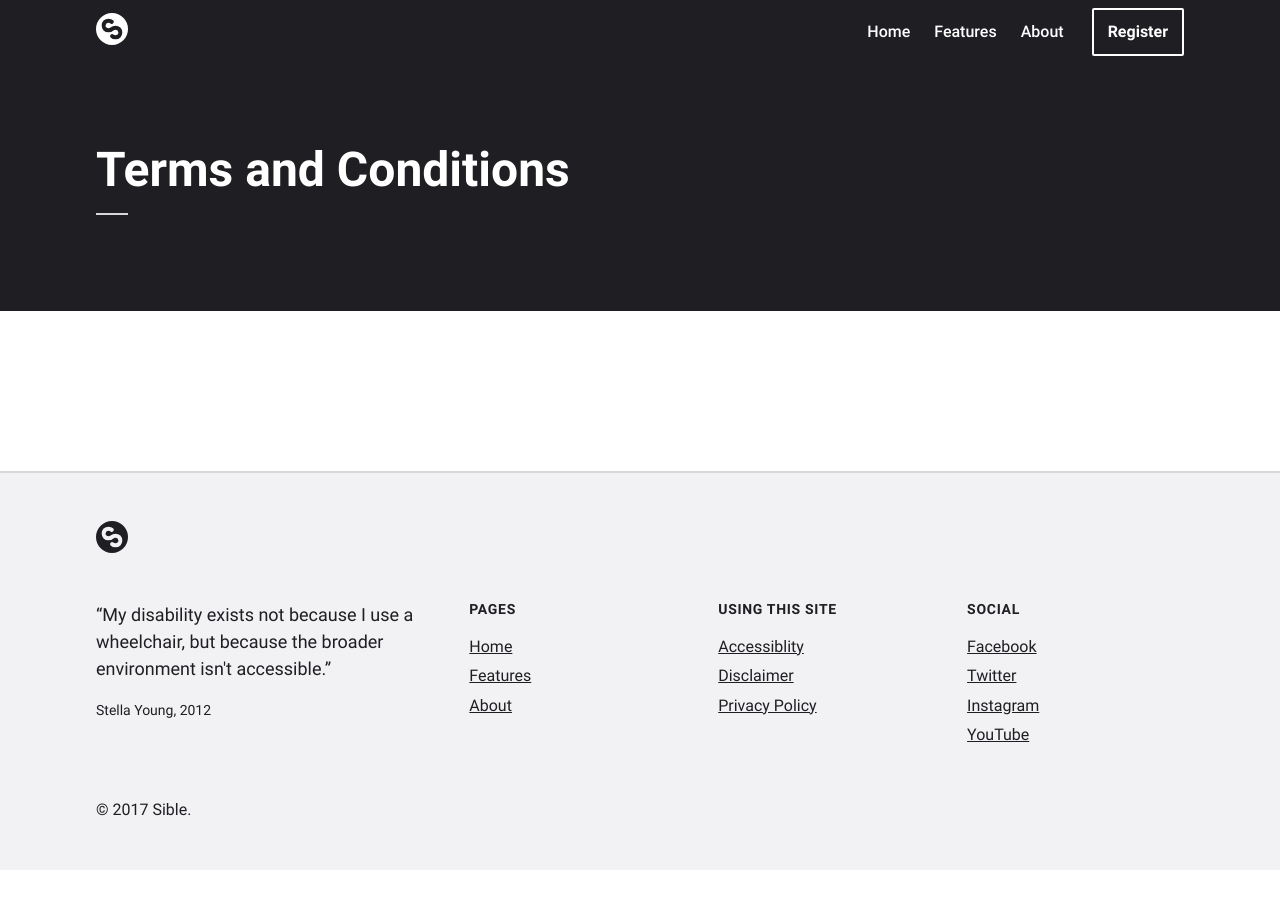
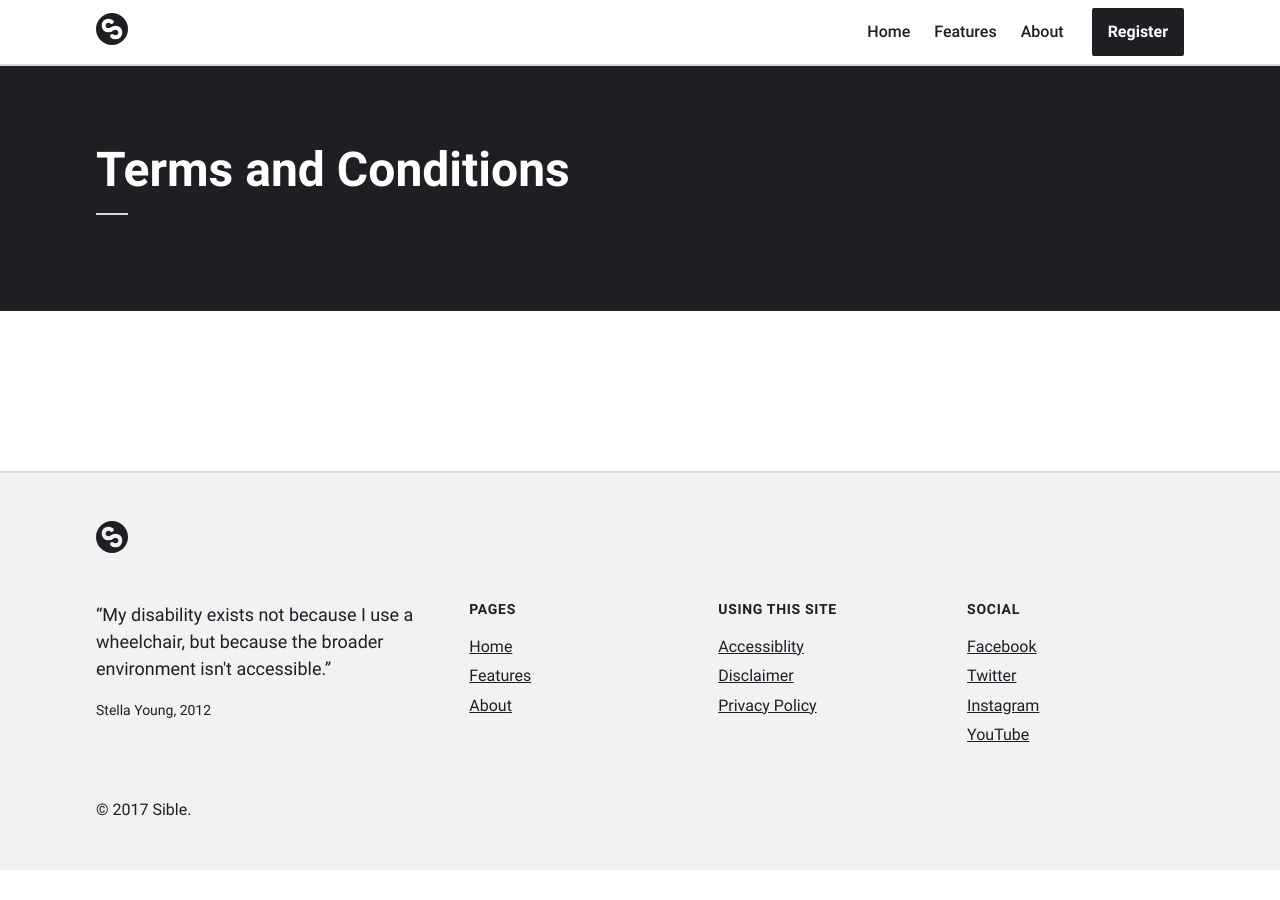
Before and after one commit to scottdejonge/sible.org, a Jekyll site: the page built from pages/site/terms-and-conditions.md, in a window 1280 px wide. Built offline with Jekyll 4.4.1, drawn with Linux system fonts in a browser that asks for light colours.

Commit message:
Header responsive fixes

```diff
--- a/_includes/nav/nav.html
+++ b/_includes/nav/nav.html
@@ -8,7 +8,7 @@
   {% endif %}
 {% endfor %}
 
-<nav class="nav hidden-xs">
+<nav class="nav">
   <ul>
   {% for item in site.data.nav %}
     {% if item.url == current_page %}
--- a/_includes/template/header.html
+++ b/_includes/template/header.html
@@ -1,18 +1,18 @@
-<header id="header" class="header background-dark color-white" role="banner">
+<header id="header" class="header background-white border-bottom" role="banner">
   <div class="container">
     <div class="header-inner">
 
-      <div class="flex-none visible-xs margin-right-xs">
+      <!-- <div class="flex-none visible-xs margin-right-xs">
         <button class="button button-dark button-square">Menu</button>
-      </div>
+      </div> -->
 
       <div class="flex-none">
         {% include template/logo.html %}
       </div>
 
-      <div class="flex-none flex align-items-center">
+      <div class="flex-none flex align-items-center hidden-xs">
         {% include nav/nav.html %}
-        <a class="button button-square button-white button-border margin-left-xs" href="{{ site.baseurl }}/register">Register</a>
+        <a class="button button-square button-dark margin-left-xs" href="{{ site.baseurl }}/register">Register</a>
       </div>
 
     </div>
--- a/assets/css/nav/skip-links.css
+++ b/assets/css/nav/skip-links.css
@@ -9,8 +9,8 @@
     color: var(--white);
     opacity: 0;
 
-    @media (--m-up) {
-      top: var(--header-height-m-up);
+    @media (--s-up) {
+      top: var(--header-height-s-up);
     }
 
     &:focus {
--- a/assets/css/template/body.css
+++ b/assets/css/template/body.css
@@ -1,7 +1,7 @@
 body {
   padding-top: var(--header-height);
 
-  @media (--m-up) {
-    padding-top: var(--header-height-m-up);
+  @media (--s-up) {
+    padding-top: var(--header-height-s-up);
   }
 }
```
Also changed, not shown: assets/css/template/header.css (+5 -4 lines).
